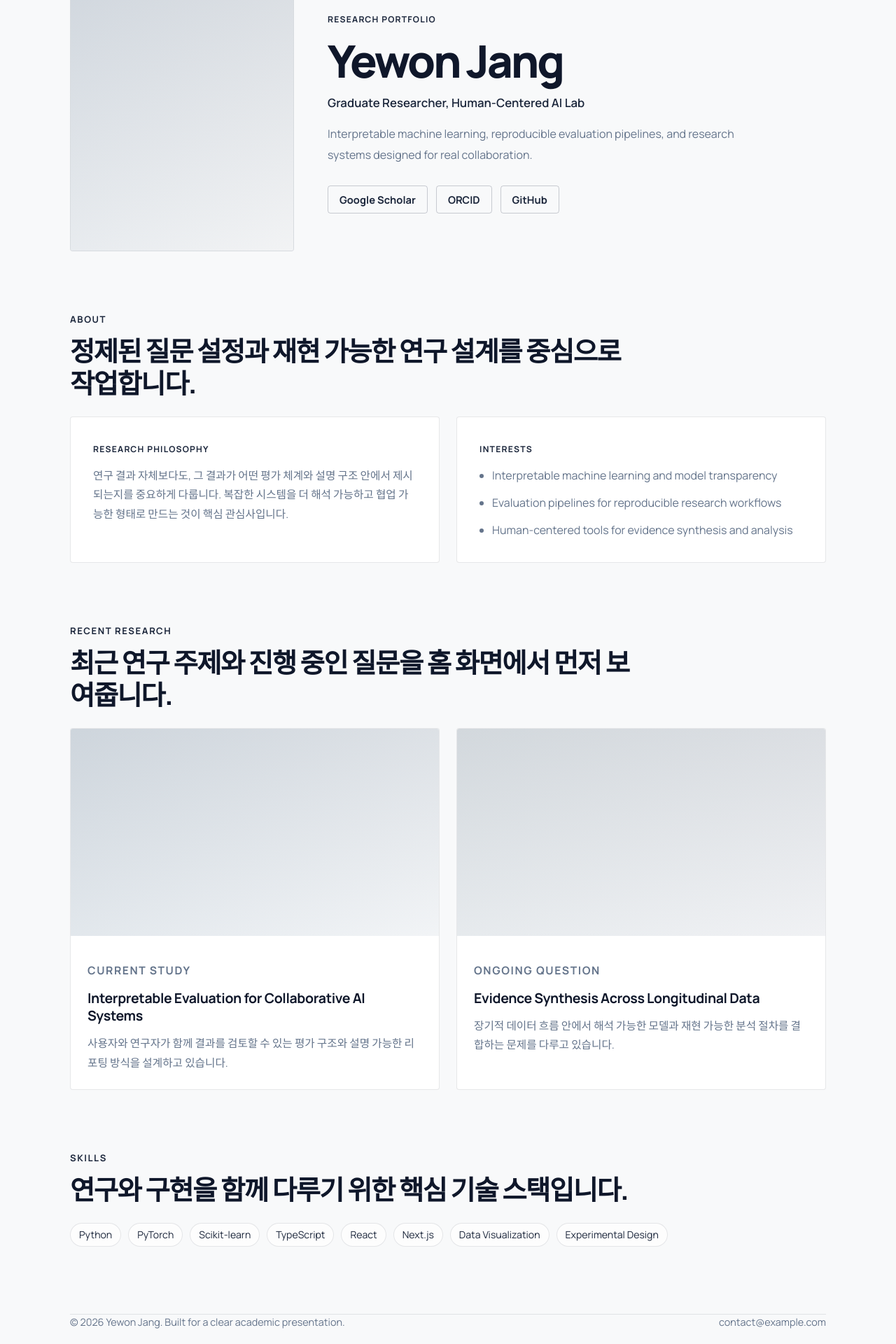
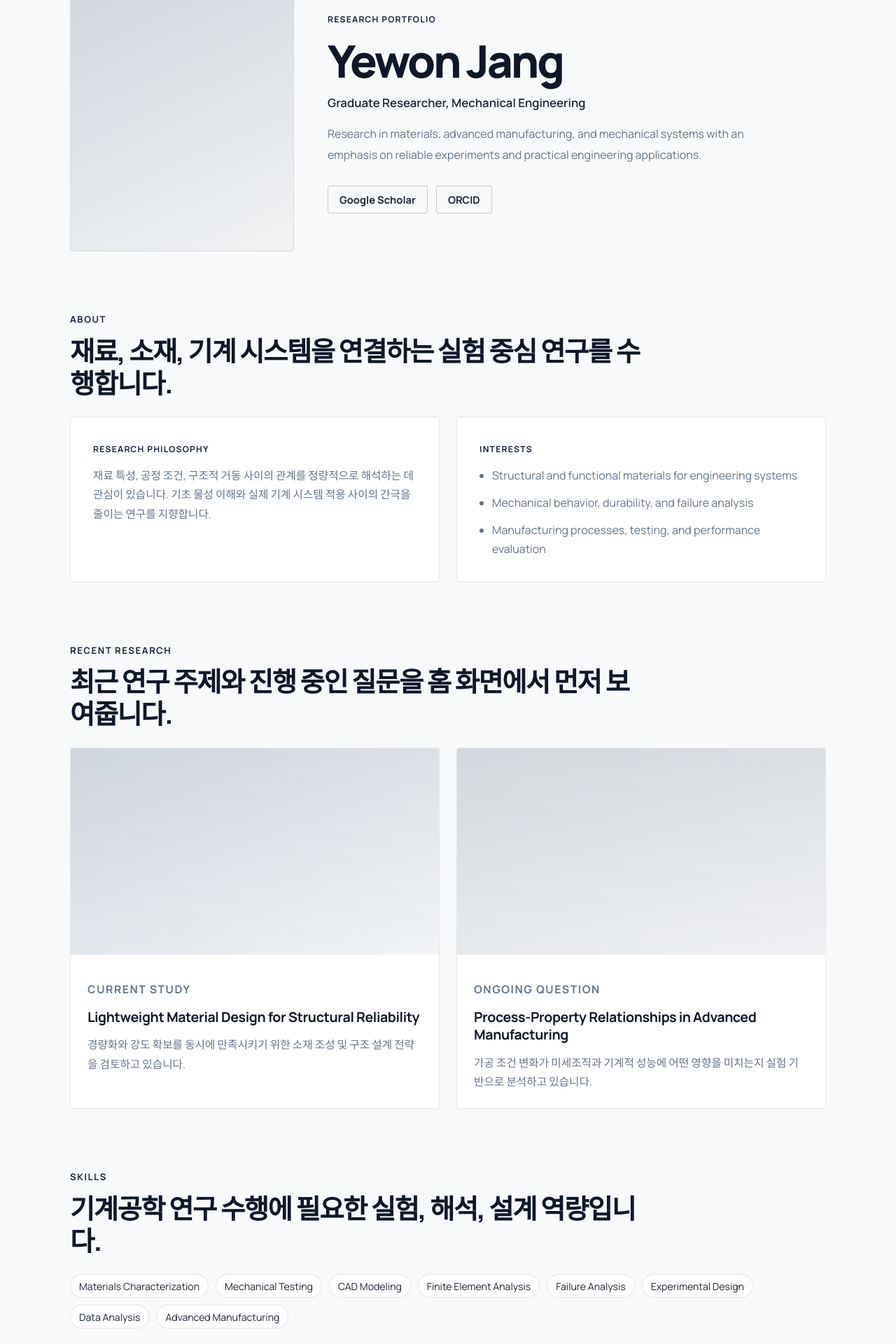
Before and after one commit to minwoo1119/yewon-jang, a Next.js app in the folder frontend/: page / in a window 1280 px wide. Shown: the part 160-2080 px from the top of the page at 70% size. Built offline with nearby package versions, Linux system fonts and the light colour scheme.

Commit message:
fix: 불필요한 요소 제거

```diff
--- a/frontend/src/app/contact/page.tsx
+++ b/frontend/src/app/contact/page.tsx
@@ -7,7 +7,7 @@ export default function ContactPage() {
       <section className={styles.section}>
         <div className={styles.sectionHeading}>
           <p className={styles.sectionEyebrow}>Contact</p>
-          <h2>공동 연구, 발표, 학술 협업 제안을 환영합니다.</h2>
+          <h2>재료, 소재, 기계공학 관련 공동 연구와 학술 협업을 환영합니다.</h2>
         </div>
 
         <div className={styles.contactCard}>
@@ -19,7 +19,7 @@ export default function ContactPage() {
 
             <article className={styles.contactItem}>
               <span>Affiliation</span>
-              <p>Department / Lab / Institution Name</p>
+              <p>Department of Mechanical Engineering / Lab / Institution Name</p>
             </article>
 
             <article className={styles.contactItem}>
--- a/frontend/src/app/page.tsx
+++ b/frontend/src/app/page.tsx
@@ -12,12 +12,11 @@ export default function Home() {
           <div className={styles.heroContent}>
             <p className={styles.eyebrow}>Research Portfolio</p>
             <h1>Yewon Jang</h1>
-            <p className={styles.heroRole}>
-              Graduate Researcher, Human-Centered AI Lab
-            </p>
+            <p className={styles.heroRole}>Graduate Researcher, Mechanical Engineering</p>
             <p className={styles.description}>
-              Interpretable machine learning, reproducible evaluation pipelines,
-              and research systems designed for real collaboration.
+              Research in materials, advanced manufacturing, and mechanical
+              systems with an emphasis on reliable experiments and practical
+              engineering applications.
             </p>
             <div className={styles.linkRow}>
               <a href="https://scholar.google.com" className={styles.linkButton}>
@@ -26,9 +25,6 @@ export default function Home() {
               <a href="https://orcid.org" className={styles.linkButton}>
                 ORCID
               </a>
-              <a href="https://github.com" className={styles.linkButton}>
-                GitHub
-              </a>
             </div>
           </div>
         </section>
@@ -36,25 +32,25 @@ export default function Home() {
         <section className={styles.section}>
           <div className={styles.sectionHeading}>
             <p className={styles.sectionEyebrow}>About</p>
-            <h2>정제된 질문 설정과 재현 가능한 연구 설계를 중심으로 작업합니다.</h2>
+            <h2>재료, 소재, 기계 시스템을 연결하는 실험 중심 연구를 수행합니다.</h2>
           </div>
 
           <div className={styles.twoColumn}>
             <article className={styles.panel}>
               <p className={styles.cardLabel}>Research Philosophy</p>
               <p>
-                연구 결과 자체보다도, 그 결과가 어떤 평가 체계와 설명 구조 안에서
-                제시되는지를 중요하게 다룹니다. 복잡한 시스템을 더 해석 가능하고
-                협업 가능한 형태로 만드는 것이 핵심 관심사입니다.
+                재료 특성, 공정 조건, 구조적 거동 사이의 관계를 정량적으로 해석하는
+                데 관심이 있습니다. 기초 물성 이해와 실제 기계 시스템 적용 사이의
+                간극을 줄이는 연구를 지향합니다.
               </p>
             </article>
 
             <article className={styles.panel}>
               <p className={styles.cardLabel}>Interests</p>
               <ul className={styles.detailList}>
-                <li>Interpretable machine learning and model transparency</li>
-                <li>Evaluation pipelines for reproducible research workflows</li>
-                <li>Human-centered tools for evidence synthesis and analysis</li>
+                <li>Structural and functional materials for engineering systems</li>
+                <li>Mechanical behavior, durability, and failure analysis</li>
+                <li>Manufacturing processes, testing, and performance evaluation</li>
               </ul>
             </article>
           </div>
@@ -71,10 +67,10 @@ export default function Home() {
               <div className={styles.projectImage} aria-hidden="true" />
               <div className={styles.projectBody}>
                 <p className={styles.cardLabel}>Current Study</p>
-                <h3>Interpretable Evaluation for Collaborative AI Systems</h3>
+                <h3>Lightweight Material Design for Structural Reliability</h3>
                 <p>
-                  사용자와 연구자가 함께 결과를 검토할 수 있는 평가 구조와
-                  설명 가능한 리포팅 방식을 설계하고 있습니다.
+                  경량화와 강도 확보를 동시에 만족시키기 위한 소재 조성 및 구조 설계
+                  전략을 검토하고 있습니다.
                 </p>
               </div>
             </article>
@@ -83,10 +79,10 @@ export default function Home() {
               <div className={styles.projectImageAlt} aria-hidden="true" />
               <div className={styles.projectBody}>
                 <p className={styles.cardLabel}>Ongoing Question</p>
-                <h3>Evidence Synthesis Across Longitudinal Data</h3>
+                <h3>Process-Property Relationships in Advanced Manufacturing</h3>
                 <p>
-                  장기적 데이터 흐름 안에서 해석 가능한 모델과 재현 가능한 분석
-                  절차를 결합하는 문제를 다루고 있습니다.
+                  가공 조건 변화가 미세조직과 기계적 성능에 어떤 영향을 미치는지
+                  실험 기반으로 분석하고 있습니다.
                 </p>
               </div>
             </article>
@@ -96,18 +92,18 @@ export default function Home() {
         <section className={styles.section}>
           <div className={styles.sectionHeading}>
             <p className={styles.sectionEyebrow}>Skills</p>
-            <h2>연구와 구현을 함께 다루기 위한 핵심 기술 스택입니다.</h2>
+            <h2>기계공학 연구 수행에 필요한 실험, 해석, 설계 역량입니다.</h2>
           </div>
 
           <div className={styles.tagGroup}>
-            <span className={styles.tag}>Python</span>
-            <span className={styles.tag}>PyTorch</span>
-            <span className={styles.tag}>Scikit-learn</span>
-            <span className={styles.tag}>TypeScript</span>
-            <span className={styles.tag}>React</span>
-            <span className={styles.tag}>Next.js</span>
-            <span className={styles.tag}>Data Visualization</span>
+            <span className={styles.tag}>Materials Characterization</span>
+            <span className={styles.tag}>Mechanical Testing</span>
+            <span className={styles.tag}>CAD Modeling</span>
+            <span className={styles.tag}>Finite Element Analysis</span>
+            <span className={styles.tag}>Failure Analysis</span>
             <span className={styles.tag}>Experimental Design</span>
+            <span className={styles.tag}>Data Analysis</span>
+            <span className={styles.tag}>Advanced Manufacturing</span>
           </div>
         </section>
     </SiteShell>
```
Also changed, not shown: frontend/src/app/background/page.tsx (+10 -10 lines), frontend/src/app/projects/page.tsx (+8 -8 lines), frontend/src/app/publications/page.tsx (+6 -6 lines).
